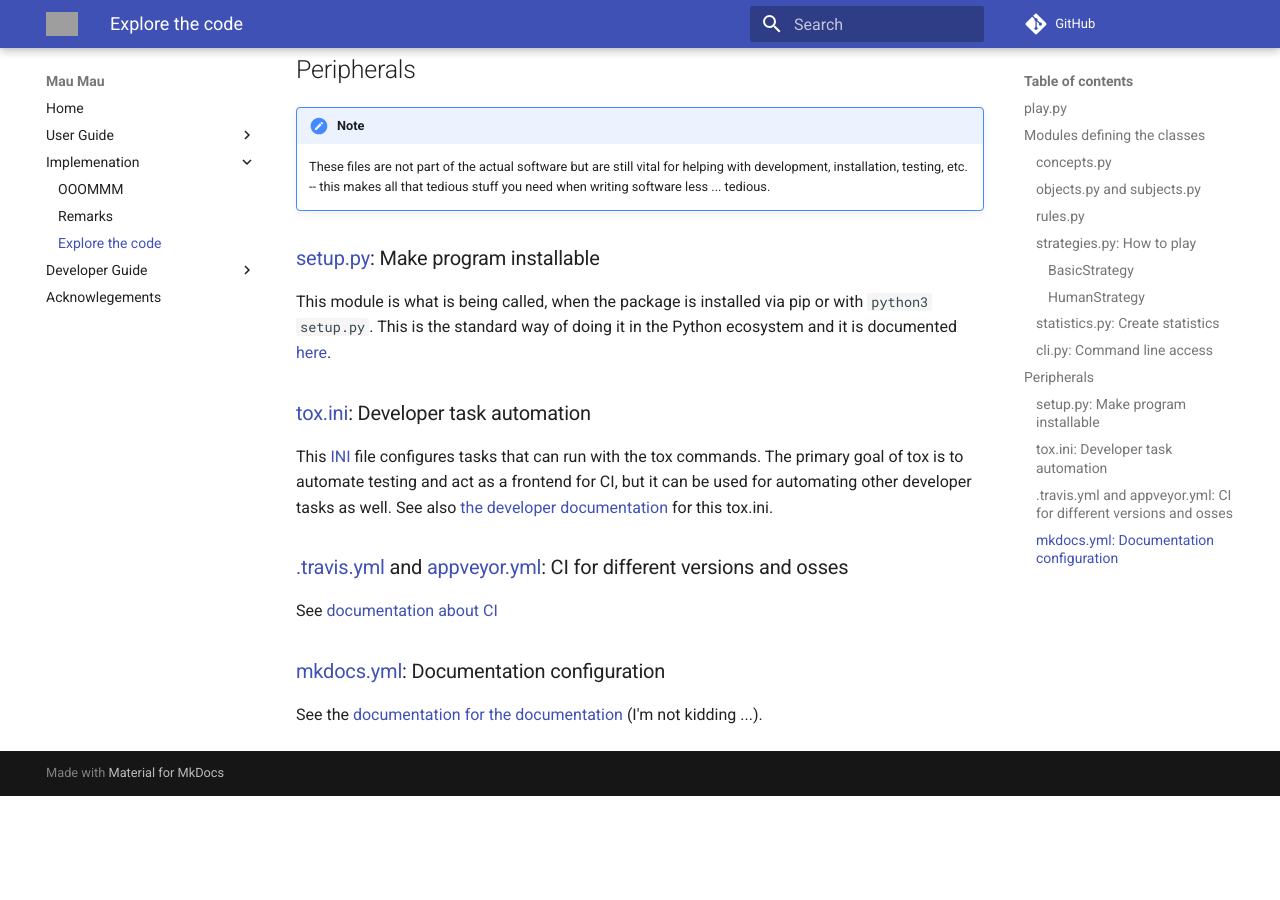
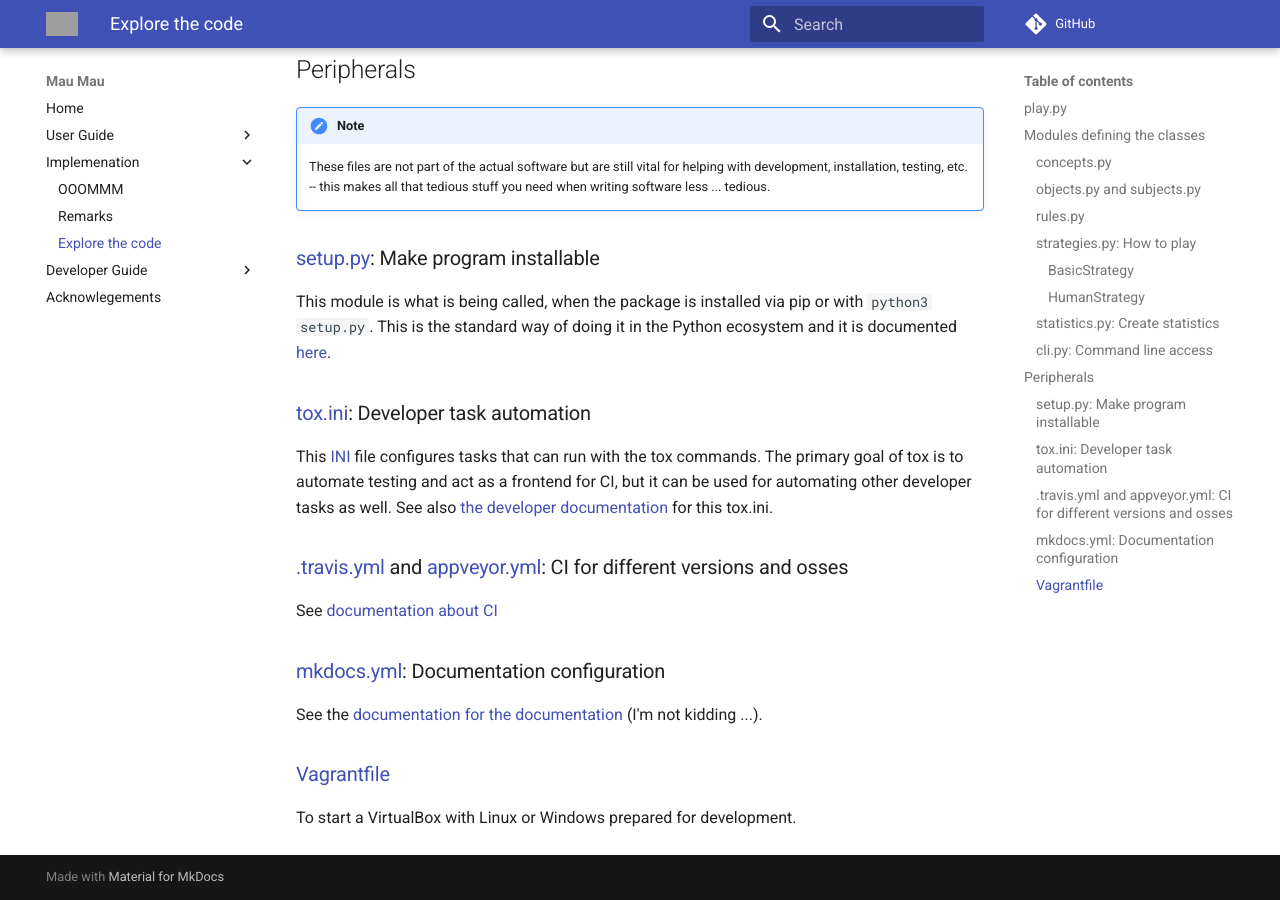
Before and after one commit to obestwalter/mau-mau, an MkDocs documentation site: the page built from docs/implementation/explore.md, in a window 1280 px wide and 900 px high, scrolled down 2718 px. Built offline with MkDocs 1.6.1 and Material for MkDocs 9.7.7, drawn with Linux system fonts in a browser that asks for light colours; comment, search, counter and statistics services are not loaded; old or Windows-style settings are respelled for this version of MkDocs; before the commit the page ends 3514 px from its top, so only the background shows below that; grey boxes are pictures that could not be loaded.

Commit message:
Add minimal vagrant docs

```diff
--- a/docs/implementation/explore.md
+++ b/docs/implementation/explore.md
@@ -90,3 +90,7 @@ See [documentation about CI](../dev/ci.md)
 ### [mkdocs.yml](https://github.com/obestwalter/mau-mau/blob/master/mkdocs.yml): Documentation configuration
 
 See the [documentation for the documentation](../dev/docs.md) (I'm not kidding ...).
+
+### [Vagrantfile](https://github.com/obestwalter/mau-mau/blob/master/Vagrantfile)
+
+To start a VirtualBox with Linux or Windows prepared for development.
```
